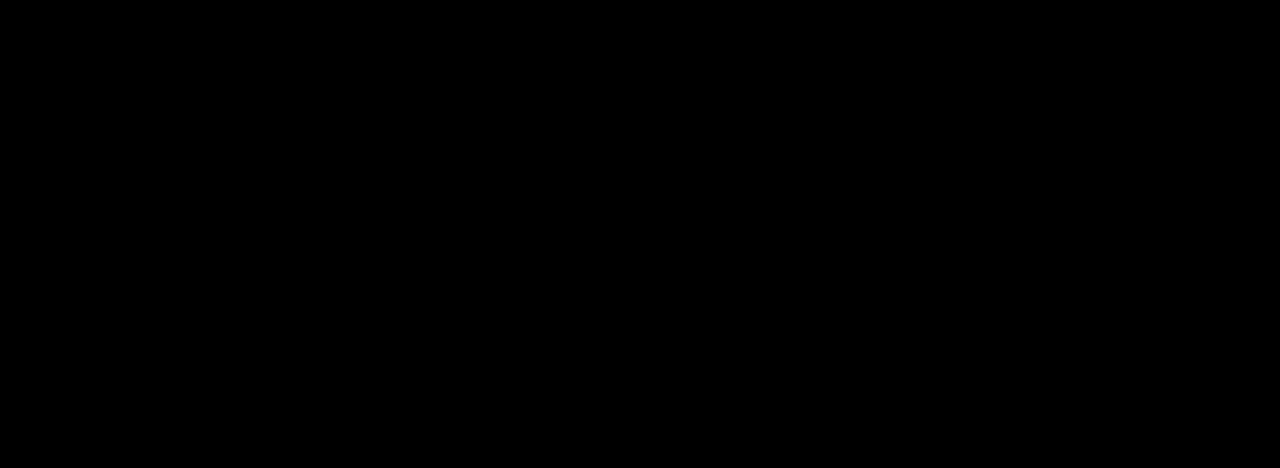
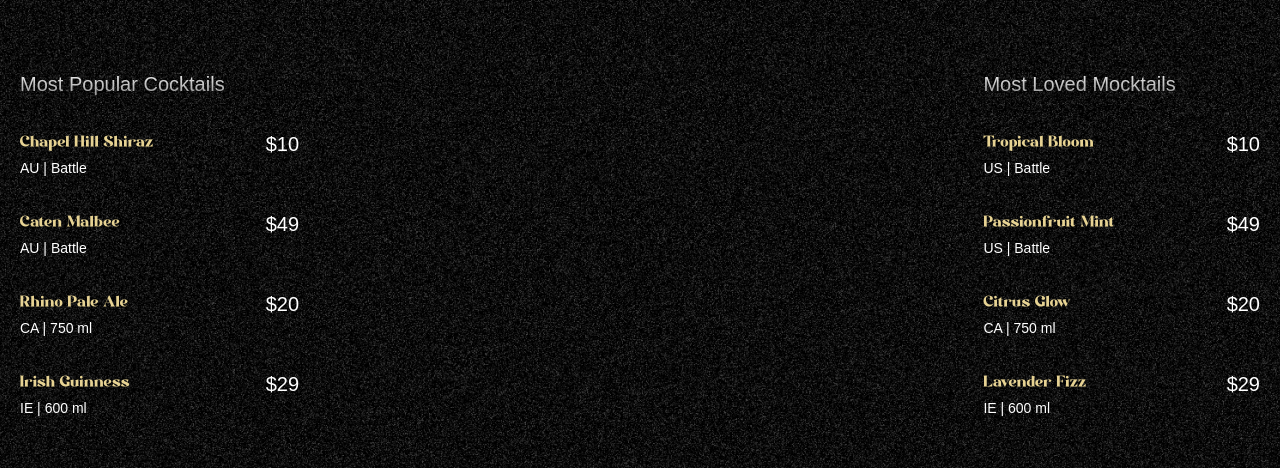
Before and after one commit to CodexpathCommunity/cocktail-landing-page, a React (Vite) app: page / in a window 1280 px wide. Shown: the part 890-1358 px from the top of the page. Built offline with nearby package versions, Linux system fonts and the light colour scheme; a web font is replaced by a local one.

Commit message:
implement cocktils section

```diff
--- a/src/App.jsx
+++ b/src/App.jsx
@@ -2,6 +2,7 @@
 import { ScrollTrigger, SplitText } from "gsap/all";
 import Navbar from "./components/Navbar";
 import Hero from "./components/Hero";
+import Cocktails from "./components/Cocktails";
 
 gsap.registerPlugin(ScrollTrigger, SplitText);
 
@@ -10,6 +11,7 @@
     <main>
       <Navbar />
       <Hero />
+      <Cocktails />
     </main>
   );
 };
--- /dev/null
+++ b/src/components/Cocktails.tsx
@@ -0,0 +1,75 @@
+import React from "react";
+import { cocktailLists, mockTailLists } from "../constants";
+import { useGSAP } from "@gsap/react";
+import gsap from "gsap";
+
+const Cocktails = () => {
+  useGSAP(() => {
+    const parallaxTimeline = gsap.timeline({
+      scrollTrigger: {
+        trigger: "#cocktails",
+        start: "top 30%",
+        end: "bottom 80%",
+        scrub: 1,
+      },
+    });
+    parallaxTimeline
+      .from("#c-left-leaf", {
+        x: -100,
+        y: 100,
+      })
+      .from("#c-right-leaf", {
+        x: 100,
+        y: 100,
+      });
+  });
+  return (
+    <section id="cocktails" className="noisy">
+      <img src="/images/cocktail-left-leaf.png" alt="l-leaf" id="c-left-leaf" />
+      <img
+        src="/images/cocktail-right-leaf.png"
+        alt="r-leaf"
+        id="c-right-leaf"
+      />
+
+      <div className="list">
+        <div className="popular">
+          <h2 className="title">Most Popular Cocktails</h2>
+
+          <ul>
+            {cocktailLists.map(({ name, country, price, detail }) => (
+              <li key={name}>
+                <div className="md:me-28">
+                  <h3>{name}</h3>
+                  <p>
+                    {country} | {detail}
+                  </p>
+                </div>
+                <span>{price}</span>
+              </li>
+            ))}
+          </ul>
+        </div>
+        <div className="loved">
+          <h2 className="title">Most Loved Mocktails</h2>
+
+          <ul>
+            {mockTailLists.map(({ name, country, price, detail }) => (
+              <li key={name}>
+                <div className="md:me-28">
+                  <h3>{name}</h3>
+                  <p>
+                    {country} | {detail}
+                  </p>
+                </div>
+                <span>{price}</span>
+              </li>
+            ))}
+          </ul>
+        </div>
+      </div>
+    </section>
+  );
+};
+
+export default Cocktails;
```
